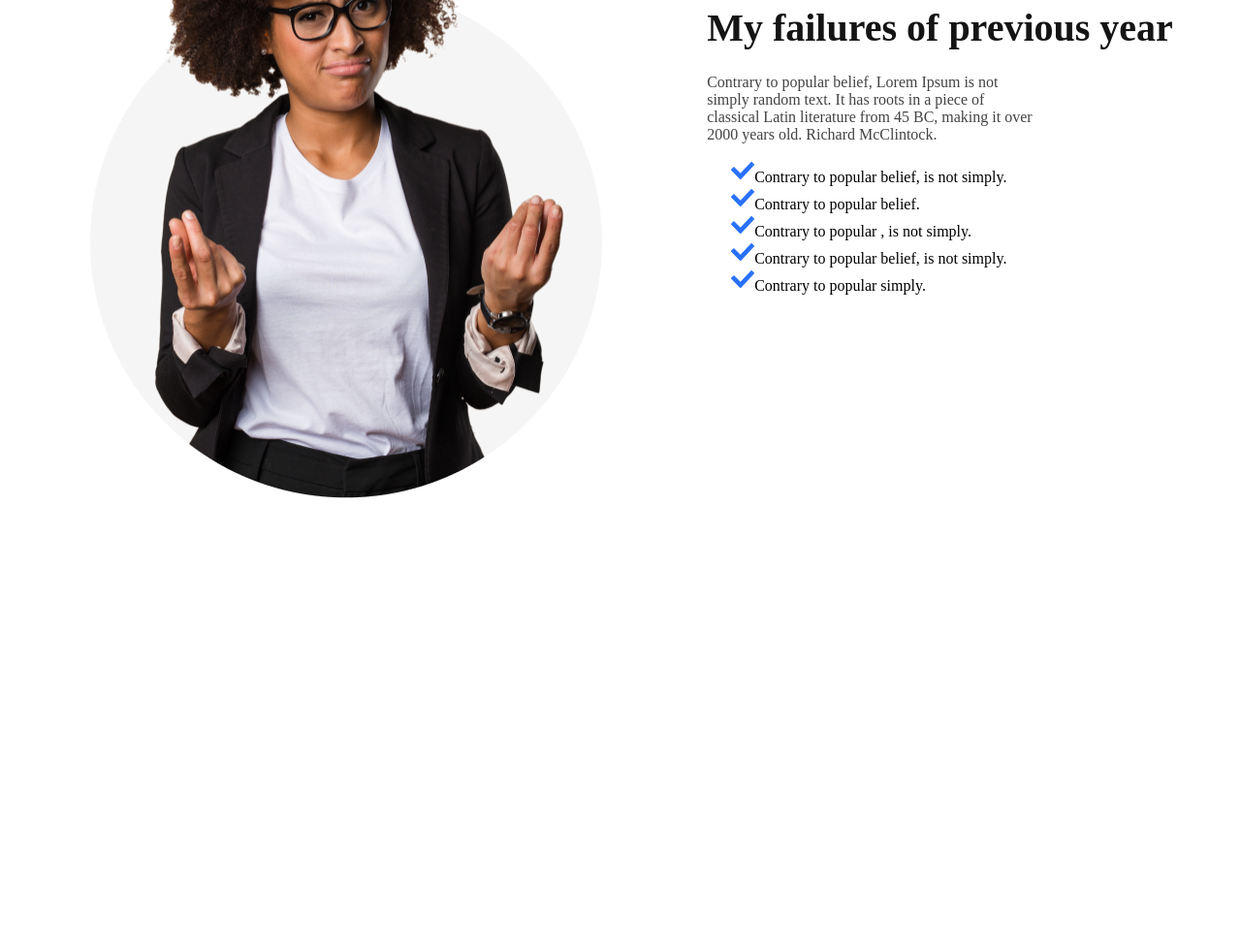
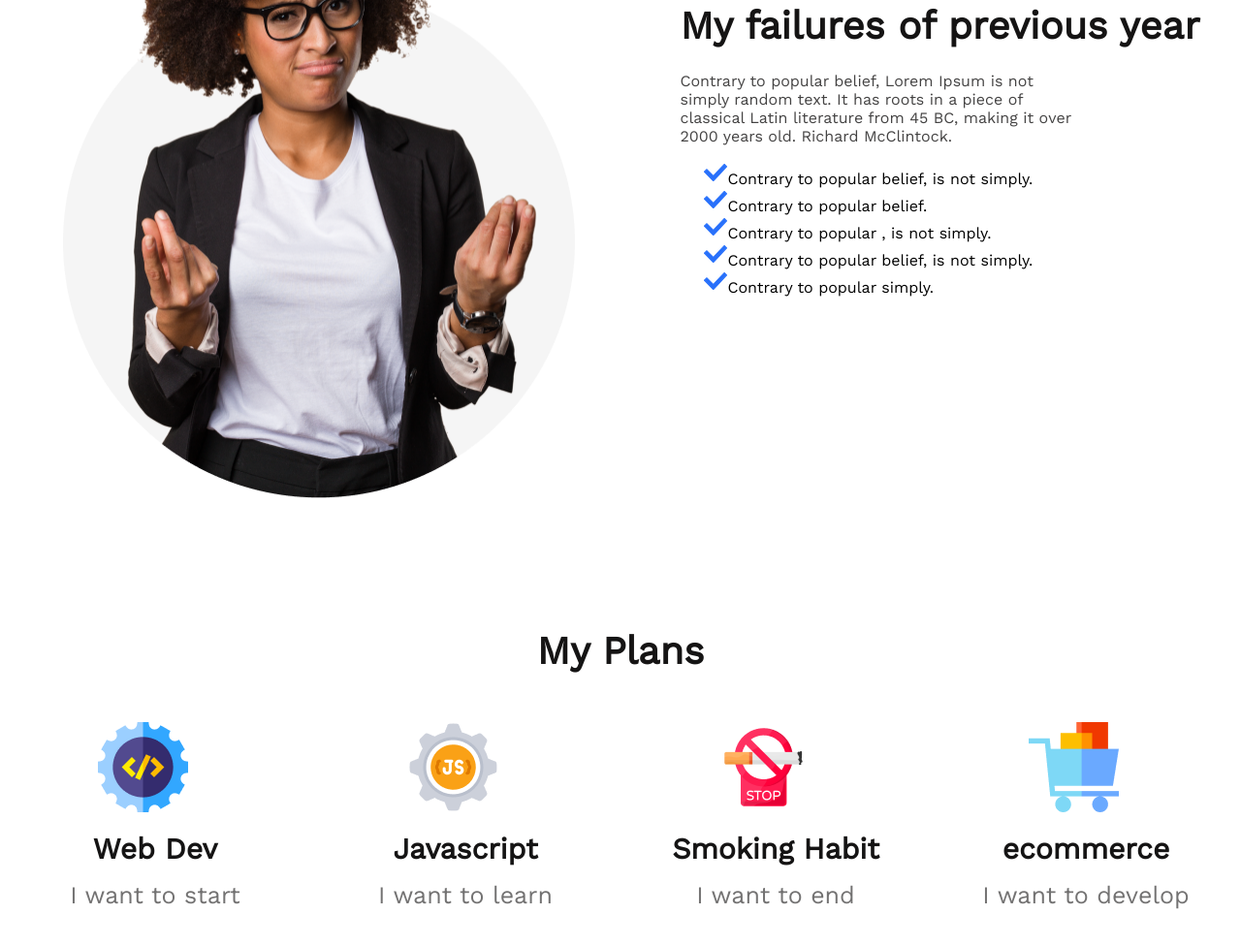
Before and after one commit to Hacker1971/New-Year_New-Me, a plain HTML site: page index.html in a window 1280 px wide. Shown: the part 1059-2035 px from the top of the page at 97% size. Before the commit the page ends 1707 px from the top, so only its background shows below. Drawn offline with nearby package versions, Linux system fonts and the light colour scheme.

Commit message:
my skill

```diff
--- a/index.html
+++ b/index.html
@@ -6,6 +6,7 @@
     <meta name="viewport" content="width=device-width, initial-scale=1.0">
     <title>New-Year-For-Me</title>
     <link rel="stylesheet" href="style.css">
+    <link rel="preconnect" href="https://fonts.googleapis.com"><link rel="preconnect" href="https://fonts.gstatic.com" crossorigin><link href="https://fonts.googleapis.com/css2?family=Open+Sans&family=Work+Sans&display=swap" rel="stylesheet">
 </head>
 <body>
    <header>
@@ -34,5 +35,31 @@
         </div>
     </div>
    </main>
+   <h1 class="plan">My Plans</h1>
+   <!------main skil-->
+   <main>
+    <div class="totoal-skill">
+        <div class="my-skill">
+            <img class="skill-img" src="images/icons/web.png" alt="">
+            <h1 class="skill-text">Web Dev</h1>
+            <p class="skill-title">I want to start</p>
+        </div>
+        <div class="my-skill">
+            <img class="skill-img"  src="images/icons/js.png" alt="">
+            <h1 class="skill-text">Javascript</h1>
+            <p class="skill-title">I want to learn</p>
+        </div>
+        <div class="my-skill">
+            <img class="skill-img"  src="images/icons/smoke.png" alt="">
+            <h1 class="skill-text">Smoking Habit</h1>
+            <p class="skill-title">I want to end</p>
+        </div>
+        <div class="my-skill">
+            <img class="skill-img" src="images/icons/ecom.png" alt="">
+            <h1 class="skill-text">ecommerce</h1>
+            <p class="skill-title">I want to develop</p>
+        </div>
+    </div>
+   </main>
 </body>
 </html>
--- a/style.css
+++ b/style.css
@@ -1,6 +1,9 @@
+@import url('https://fonts.googleapis.com/css2?family=Open+Sans&family=Work+Sans&display=swap');
 *{
     margin: 0;
     padding: 0;
+    font-family: 'Work Sans', sans-serif;
+
 }
 header{
     margin-bottom: 50px;
@@ -70,3 +73,36 @@ height: 723.3px;
     content: url(images/icons/checkmark.png);
 
   }
+  .plan{
+    color: #151414;
+    text-align: center;
+    font-weight: 700;
+    font-size: 40px;
+    margin-bottom: 50px;
+  }
+  .totoal-skill{
+    display: flex;
+    justify-content: space-around;
+    margin-bottom: 120px;
+  }
+  .my-skill{
+    width: 218px;
+    height: 197px;
+  }
+  .skill-text{
+    color: #151414;
+    text-align: center;
+    font-weight: 700;
+    font-size: 30px;
+    margin-bottom: 16px;
+    margin-top: 16px;
+  }
+  .skill-title{
+    color: #737272;
+    text-align: center;
+    font-weight: 500;
+    font-size: 25px;
+  }
+  .skill-img{
+    margin-left: 50px;
+  }
```
